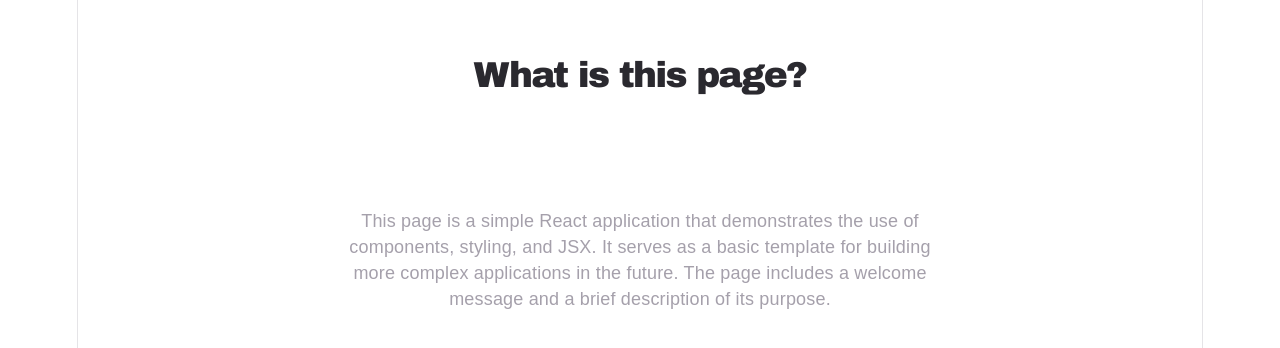
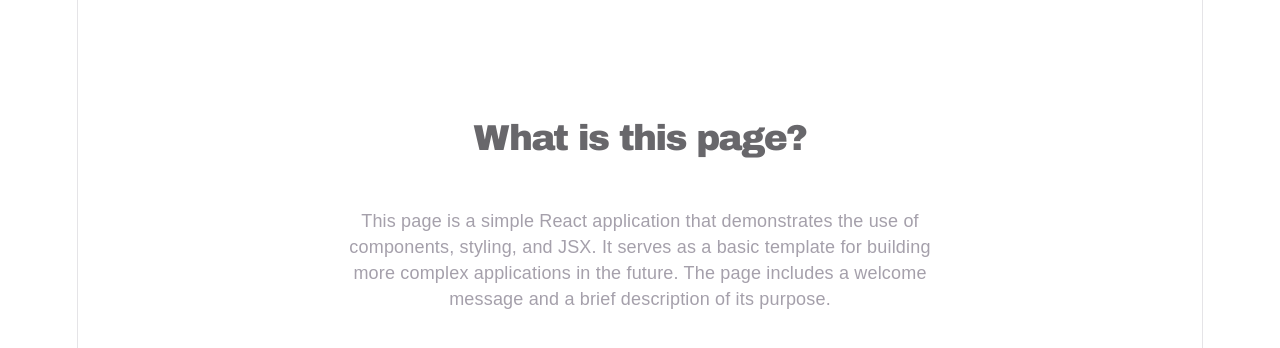
Before and after one commit to hohops/react, a React (Vite) app in the folder ReactTest/: page / in a window 1280 px wide. Shown: the part 218-566 px from the top of the page. Built offline with nearby package versions, Linux system fonts and the light colour scheme.

Commit message:
small adjusts

```diff
--- a/ReactTest/src/App.css
+++ b/ReactTest/src/App.css
@@ -229,7 +229,7 @@
 .Main-Title {
   font-family: 'Arial Black', sans-serif;
   font-size: 36px;
-  animation: fadeIn2 2s ease-in-out;
+  animation: fadeIn2 2s ease-in;
   animation-delay: 4s;
   animation-fill-mode: forwards;
   opacity: 0;
```
